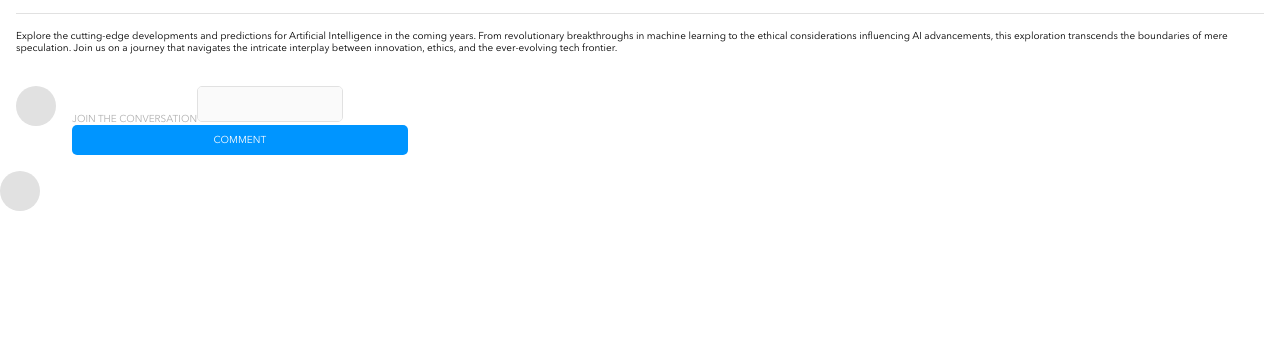
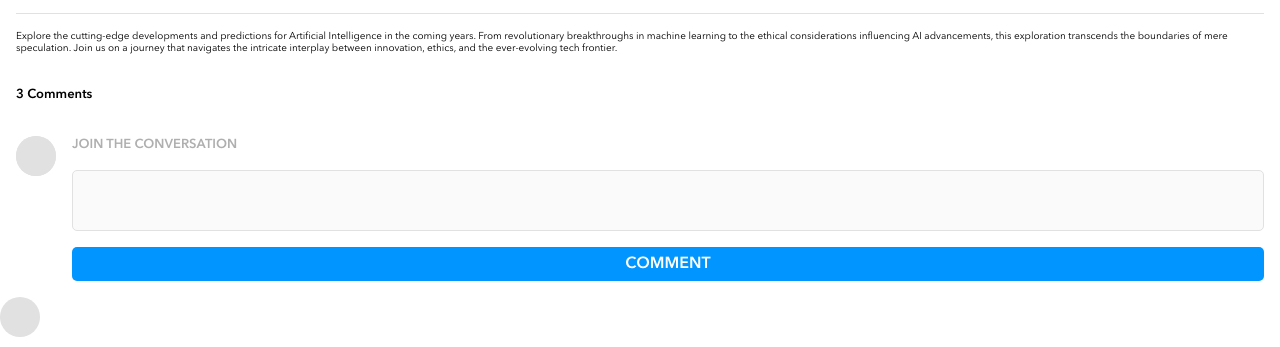
Before and after one commit to emanwdh/eman-awadh-brainflix, a React (Vite) app: page / in a window 1280 px wide. Shown: the part 951-1298 px from the top of the page. Before the commit the page ends 1194 px from the top, so only its background shows below. Built offline with nearby package versions, Linux system fonts and the light colour scheme.

Commit message:
Style: Style Flex Display and alignment for Comment Form Section, add Comment Counter Data

```diff
--- a/src/App.jsx
+++ b/src/App.jsx
@@ -1,26 +1,27 @@
-import { useState } from 'react'
-import './App.scss'
-import Header from './components/header/Header'
-import MainVideo from './components/main-video/Main-Video'
-import Comments from './components/comments/comments'
-import CommentForm from './components/comment-form/Comment-Form'
-import VideoSideBar from './components/video-side-bar/video-side-bar'
-import SiteData from './data/video-details.json'
+import { useState } from "react";
+import "./App.scss";
+import Header from "./components/header/Header";
+import MainVideo from "./components/main-video/Main-Video";
+import Comments from "./components/comments/comments";
+import CommentForm from "./components/comment-form/CommentForm";
+import VideoSideBar from "./components/video-side-bar/video-side-bar";
+import SiteData from "./data/video-details.json";
+import MainCommentCounter from "./components/main-comment-counter/MainCommentCounter";
 
 function App() {
-  const [count, setCount] = useState(0)
+  const [count, setCount] = useState(0);
 
-  console.log(SiteData)
+  console.log(SiteData);
 
   return (
     <>
-     <Header/>
-     <MainVideo data = {SiteData}/>
-     <CommentForm/>
-     <Comments data = {SiteData}/>
-     <VideoSideBar data = {SiteData}/>
+      <Header />
+      <MainVideo data={SiteData} />
+      <CommentForm data={SiteData} />
+      <Comments data={SiteData} />
+      <VideoSideBar data={SiteData} />
     </>
-  )
+  );
 }
 
-export default App
+export default App;
--- a/src/components/comment-form/Comment-Form.jsx
+++ /dev/null
@@ -1,24 +0,0 @@
-import MainCommentCounter from "../main-comment-counter/Main-Comment-Counter"
-
-
-
-
-export default function CommentForm() {
-    return (
-        <>
-        <MainCommentCounter/>
-        <form className="comment-form section">
-            <span className="comment-form__avatar"></span>
-            <div className="comment-form__input-field">
-                <label className="input-field__label">Join the Conversation</label>
-                    <textarea className="input-field__input"></textarea>
-                <button className="comment-form__button" type = "submit">Comment</button>
-            </div>
-        </form>
-
-        </>
-
-
-
-    )
-}
--- /dev/null
+++ b/src/components/comment-form/CommentForm.css
@@ -0,0 +1,50 @@
+@font-face {
+  font-family: "Avenir Next";
+  src: url("../../assets/Font/AvenirNextLTPro-Regular.otf"), url("../../assets/Font/Alternative-files/AvenirNextLTPro.ttf") format "truetype";
+  font-weight: 400;
+}
+@font-face {
+  font-family: "Avenir Next";
+  src: url("../../assets/Font/AvenirNextLTPro-Demi.otf"), url("../../assets/Font/Alternative-files/AvenirNextLTProDemi.ttf") format "truetype";
+  font-weight: 600;
+}
+@font-face {
+  font-family: "Avenir Next";
+  src: url("../../assets/Font/AvenirNextLTPro-Bold.otf"), url("../../assets/Font/Alternative-files/AvenirNextLTProBold.ttf") format "truetype";
+  font-weight: 700;
+}
+.comment-form__avatar {
+  flex: 2;
+}
+.comment-form__input-field {
+  display: flex;
+  flex-direction: column;
+  gap: 1.6rem;
+  flex: 7;
+}
+.comment-form__button {
+  font-family: Avenir Next;
+  font-weight: 600;
+  line-height: 3.2rem;
+  font-size: 1.6rem;
+  color: #FFFFFF;
+  height: 4.5rem;
+}
+
+.input-field__label {
+  font-family: Avenir Next;
+  font-weight: 600;
+  line-height: 1.8rem;
+  font-size: 1.3rem;
+  color: #AFAFAF;
+}
+.input-field__textarea {
+  height: 60%;
+}
+.input-field__button {
+  font-family: Avenir Next;
+  font-weight: 600;
+  line-height: 3.2rem;
+  font-size: 1.6rem;
+  color: #FFFFFF;
+}/*# sourceMappingURL=CommentForm.css.map */
--- /dev/null
+++ b/src/components/comment-form/CommentForm.jsx
@@ -0,0 +1,18 @@
+import MainCommentCounter from "../main-comment-counter/MainCommentCounter";
+import "./CommentForm.scss"
+
+export default function CommentForm({ data }) {
+  return (
+    <>
+      <MainCommentCounter data={data} />
+      <form className="comment-form section">
+        <span><span className="comment-form__avatar"></span></span>
+        <div className="comment-form__input-field">
+          <label className="input-field__label">Join the Conversation</label>
+          <textarea className="input-field__textarea"></textarea>
+          <button className="comment-form__button" type="submit">Comment</button>
+        </div>
+      </form>
+    </>
+  );
+}
--- /dev/null
+++ b/src/components/comment-form/CommentForm.scss
@@ -0,0 +1,33 @@
+@use "../../styles/partials/mixins" as *;
+@use "../../styles/partials/variables" as *;
+
+.comment-form {
+  &__avatar {
+    flex: 2;
+  }
+
+  &__input-field {
+    display: flex;
+    flex-direction: column;
+    gap: 1.6rem;
+    flex: 7;
+  }
+
+  &__button {
+    @include font-type($demi, 3.2rem, 1.6rem, $White);
+    height: 4.5rem;
+  }
+}
+
+.input-field {
+  &__label {
+    @include font-type($demi, 1.8rem, 1.3rem, $Silver);
+  }
+  &__textarea {
+    height: 60%;
+  }
+
+  &__button {
+    @include font-type($demi, 3.2rem, 1.6rem, $White);
+  }
+}
--- a/src/components/main-comment-counter/Main-Comment-Counter.jsx
+++ /dev/null
@@ -1,9 +0,0 @@
-export default function MainCommentCounter() {
-
-    return (
-        <>
-        <p className="main-comments-counter"></p>
-        </>
-    )
-
-}
--- /dev/null
+++ b/src/components/main-comment-counter/MainCommentCounter.css
@@ -0,0 +1,22 @@
+@font-face {
+  font-family: "Avenir Next";
+  src: url("../../assets/Font/AvenirNextLTPro-Regular.otf"), url("../../assets/Font/Alternative-files/AvenirNextLTPro.ttf") format "truetype";
+  font-weight: 400;
+}
+@font-face {
+  font-family: "Avenir Next";
+  src: url("../../assets/Font/AvenirNextLTPro-Demi.otf"), url("../../assets/Font/Alternative-files/AvenirNextLTProDemi.ttf") format "truetype";
+  font-weight: 600;
+}
+@font-face {
+  font-family: "Avenir Next";
+  src: url("../../assets/Font/AvenirNextLTPro-Bold.otf"), url("../../assets/Font/Alternative-files/AvenirNextLTProBold.ttf") format "truetype";
+  font-weight: 700;
+}
+.main-comments-counter {
+  font-family: Avenir Next;
+  font-weight: 600;
+  line-height: 1.8rem;
+  font-size: 1.3rem;
+  color: #000000;
+}/*# sourceMappingURL=MainCommentCounter.css.map */
--- /dev/null
+++ b/src/components/main-comment-counter/MainCommentCounter.jsx
@@ -0,0 +1,11 @@
+import './MainCommentCounter.scss'
+
+export default function MainCommentCounter({data}) {
+    console.log(data[0].comments);
+    return (
+        <>
+        <p className="main-comments-counter section">{data[0].comments.length} Comments</p>
+        </>
+    )
+
+}
--- /dev/null
+++ b/src/components/main-comment-counter/MainCommentCounter.scss
@@ -0,0 +1,7 @@
+@use '../../styles/partials/mixins' as *;
+@use '../../styles/partials/variables' as *;
+
+
+.main-comments-counter {
+    @include font-type($demi, 1.8rem, 1.3rem, $BrainFlix-DarkBlack)
+}
```
Also changed, not shown: src/components/comment-form/Comment-Form.scss (deleted), src/components/main-comment-counter/Main-Comment-Counter.scss (deleted), 2 other files (tests, documents, lock files or other folders).
